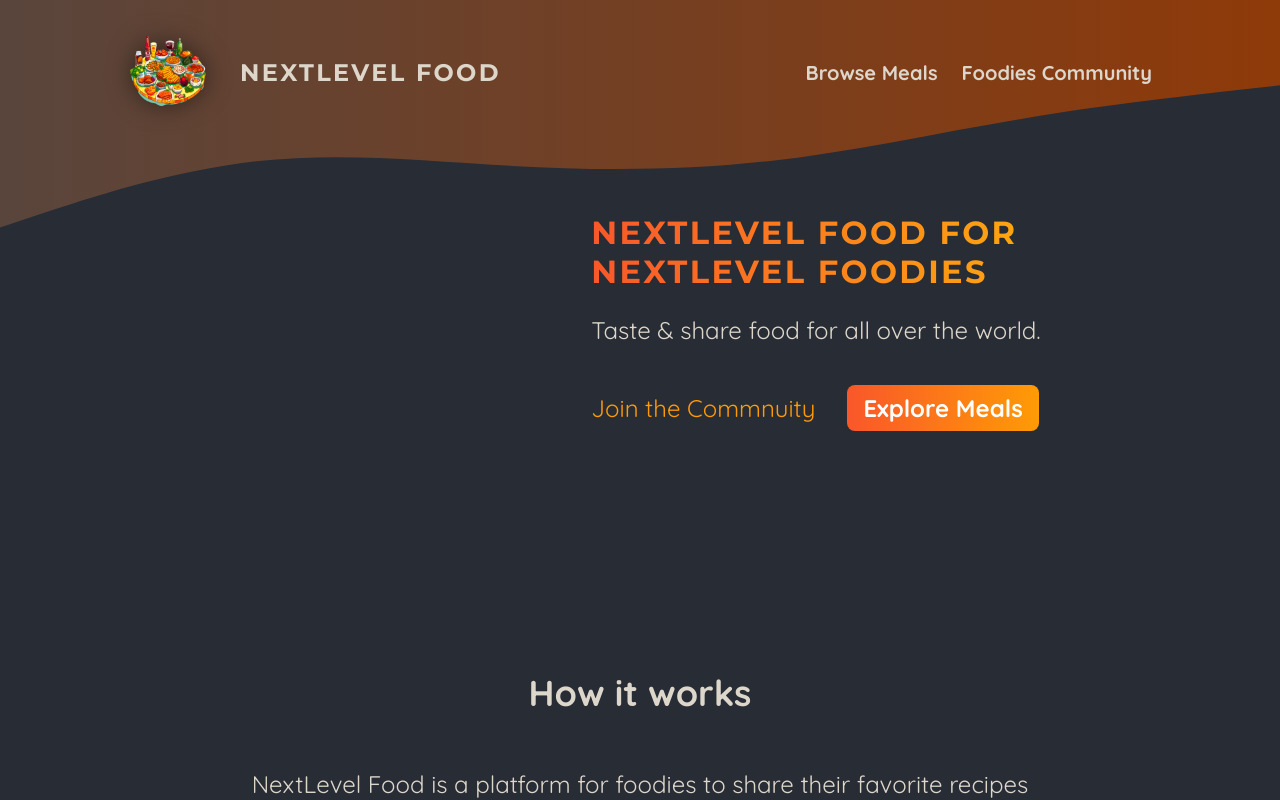
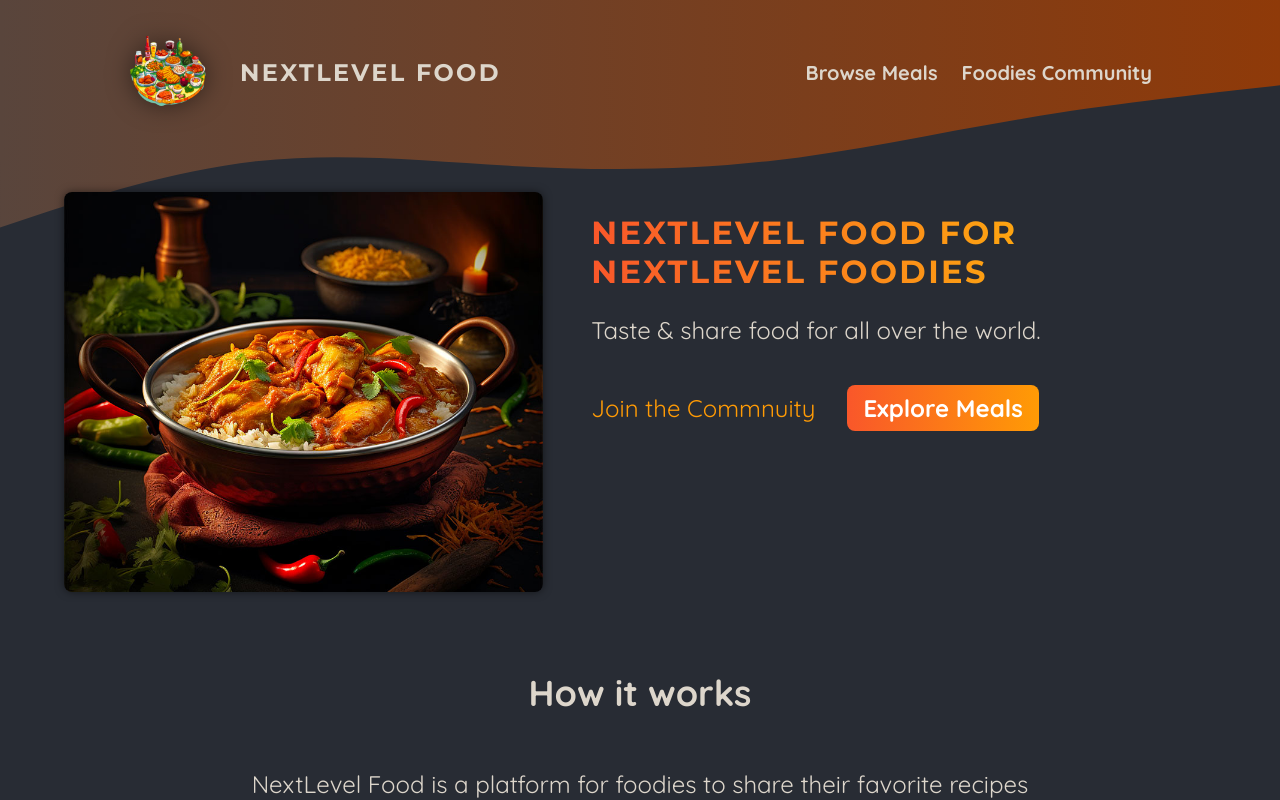
Before and after one commit to Furkantrkr/NEXT-JS---FOOD-APP, a Next.js app: page / in a window 1280 px wide. Shown: the top 800 px of the page. Built offline with nearby package versions, Linux system fonts and the light colour scheme.

Commit message:
Add image-slideshow component

```diff
--- a/app/page.js
+++ b/app/page.js
@@ -1,12 +1,15 @@
 import Link from 'next/link';
 
 import classes from './page.module.css';
+import ImageSlideShow from '@/components/images/image-slideshow';
 
 export default function Home() {
   return (
     <>
       <header className={classes.header}>
-        <div className={classes.slideshow}></div>
+        <div className={classes.slideshow}>
+          <ImageSlideShow />
+        </div>
         <div>
           <div className={classes.hero}>
             <h1>NextLevel Food for NextLevel Foodies</h1>
--- /dev/null
+++ b/components/images/image-slideshow.js
@@ -0,0 +1,50 @@
+'use client';
+
+import { useEffect, useState } from 'react';
+import Image from 'next/image';
+
+import burgerImg from '@/assets/burger.jpg';
+import curryImg from '@/assets/curry.jpg';
+import dumplingsImg from '@/assets/dumplings.jpg';
+import macncheeseImg from '@/assets/macncheese.jpg';
+import pizzaImg from '@/assets/pizza.jpg';
+import schnitzelImg from '@/assets/schnitzel.jpg';
+import tomatoSaladImg from '@/assets/tomato-salad.jpg';
+import classes from './image-slideshow.module.css';
+
+const images = [
+  { image: burgerImg, alt: 'A delicious, juicy burger' },
+  { image: curryImg, alt: 'A delicious, spicy curry' },
+  { image: dumplingsImg, alt: 'Steamed dumplings' },
+  { image: macncheeseImg, alt: 'Mac and cheese' },
+  { image: pizzaImg, alt: 'A delicious pizza' },
+  { image: schnitzelImg, alt: 'A delicious schnitzel' },
+  { image: tomatoSaladImg, alt: 'A delicious tomato salad' },
+];
+
+export default function ImageSlideShow() {
+  const [currentImageIndex, setCurrentImageIndex] = useState(0);
+
+  useEffect(() => {
+    const interval = setInterval(() => {
+      setCurrentImageIndex((prevIndex) =>
+        prevIndex < images.length - 1 ? prevIndex + 1 : 0
+      );
+    }, 5000);
+
+    return () => clearInterval(interval);
+  }, []);
+
+  return (
+    <div className={classes.slideshow}>
+      {images.map((image, index) => (
+        <Image
+          key={index}
+          src={image.image}
+          className={index === currentImageIndex ? classes.active : ''}
+          alt={image.alt}
+        />
+      ))}
+    </div>
+  );
+}
--- /dev/null
+++ b/components/images/image-slideshow.module.css
@@ -0,0 +1,26 @@
+.slideshow {
+  position: relative;
+  width: 100%;
+  height: 100%;
+  border-radius: 8px;
+  overflow: hidden;
+  box-shadow: 0 0 0.5rem rgba(0, 0, 0, 0.5);
+}
+
+.slideshow img {
+  width: 100%;
+  height: 100%;
+  object-fit: cover;
+  position: absolute;
+  top: 0;
+  left: 0;
+  opacity: 0;
+  transform: scale(1.1) translateX(-1rem) rotate(-5deg);
+  transition: all 0.5s ease-in-out;
+}
+
+.slideshow .active {
+  z-index: 1;
+  opacity: 1;
+  transform: scale(1) translateX(0) rotate(0);
+}
```
